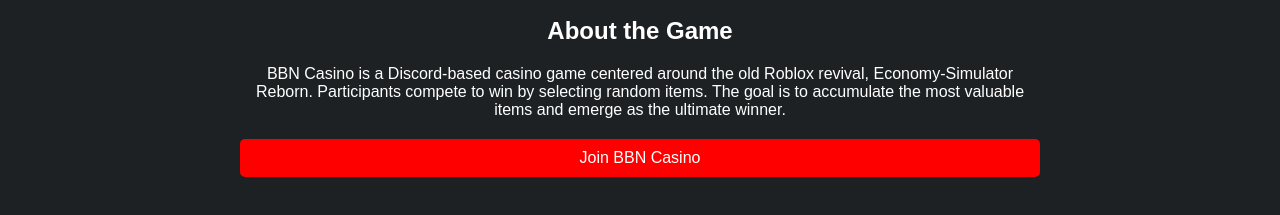
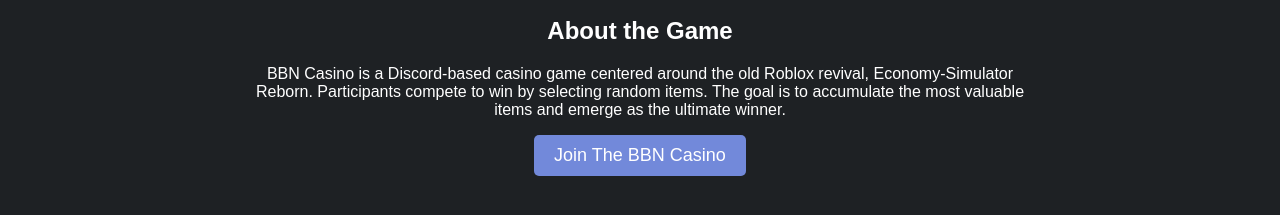
Before and after one commit to AlperSocial/im-bbn-lol, a plain HTML site: page casino.html in a window 1280 px wide. Shown: the part 351-566 px from the top of the page. Drawn offline with Linux system fonts and the light colour scheme.

Commit message:
updated the button

```diff
--- a/casino.html
+++ b/casino.html
@@ -88,7 +88,7 @@
           <img id="member-picture" src="" alt="Random Member's Profile Picture">
           <p id="member-name"></p>
         </div>
-        <a id="join-button" class="discord-button" href="YOUR_DISCORD_SERVER_INVITE_LINK">Join BBN Casino</a>
+        <a class="discord-button" href="https://discord.gg/mXng2jD9c6">Join The BBN Casino</a>
     </div>
     <script>
       const members = [
```
